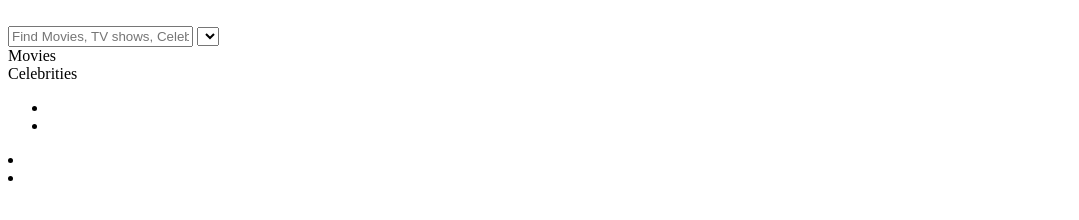
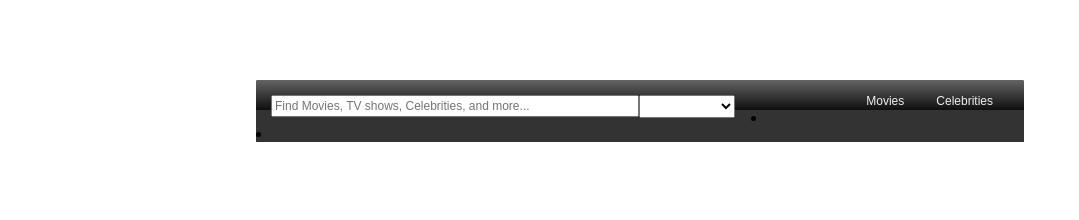
Before and after one commit to rnoelle/dmdb, a plain HTML site: page public/index.html in a window 1280 px wide. Shown: the whole page, without its empty margins (0-1079 px from the left). Drawn offline with Linux system fonts and the light colour scheme.

Commit message:
started styling, pulled sprite

```diff
--- a/public/index.html
+++ b/public/index.html
@@ -2,13 +2,15 @@
 <html ng-app="dmdb">
   <head>
     <meta charset="utf-8">
+    <link rel="stylesheet" href="./styles/reset.css">
+    <link rel="stylesheet" href="./styles/style.css">
     <title>DMDb - Movies and more</title>
   </head>
   <body ng-controller="mainCtrl">
     <main>
+
       <header>
         <div class="logo">
-          <img src="" alt="">
         </div>
         <div class="search">
           <input type="text" ng-model="searchTerm" placeholder="Find Movies, TV shows, Celebrities, and more...">
@@ -18,10 +20,10 @@
         </div>
         <div class="links">
           <div ng-click="getMovies()">
-            Movies
+            <h3>Movies</h3>
           </div>
           <div>
-            Celebrities
+            <h3>Celebrities</h3>
           </div>
         </div>
       </header>
--- /dev/null
+++ b/public/styles/reset.css
@@ -0,0 +1,43 @@
+html, body, div, span, applet, object, iframe,
+h1, h2, h3, h4, h5, h6, p, blockquote, pre,
+a, abbr, acronym, address, big, cite, code,
+del, dfn, em, img, ins, kbd, q, s, samp,
+small, strike, strong, sub, sup, tt, var,
+b, u, i, center,
+dl, dt, dd, ol, ul, li,
+fieldset, form, label, legend,
+table, caption, tbody, tfoot, thead, tr, th, td,
+article, aside, canvas, details, embed,
+figure, figcaption, footer, header, hgroup,
+menu, nav, output, ruby, section, summary,
+time, mark, audio, video {
+	margin: 0;
+	padding: 0;
+	border: 0;
+	font-size: 100%;
+	font: inherit;
+	vertical-align: baseline;
+}
+/* HTML5 display-role reset for older browsers */
+article, aside, details, figcaption, figure,
+footer, header, hgroup, menu, nav, section {
+	display: block;
+}
+body {
+	line-height: 1;
+}
+ol, ul {
+	list-style: none;
+}
+blockquote, q {
+	quotes: none;
+}
+blockquote:before, blockquote:after,
+q:before, q:after {
+	content: '';
+	content: none;
+}
+table {
+	border-collapse: collapse;
+	border-spacing: 0;
+}
--- a/public/styles/style.css
+++ b/public/styles/style.css
@@ -1,3 +1,47 @@
+* {
+  font-family: sans-serif;
+}
+
+body {
+  padding-top: 10vh;
+}
+main {
+  background: #333333;
+  max-width: 1008px;
+  width: 60vw;
+  margin: auto;
+  border-top-right-radius: 2px;
+  border-top-left-radius: 2px;
+}
 header {
   background: linear-gradient(to bottom, #646464 0%,#0e0e0e 100%);
+  padding: 15px;
+  border-top-right-radius: 2px;
+  border-top-left-radius: 2px;
 }
+.search {
+  width: 65%;
+}
+.search input[type="text"]   {
+  width: 75%;
+  font-size: .75rem;
+  float: left;
+  padding: 2px;
+}
+select {
+  width: 20%;
+  padding: 2px;
+  height: 100%;
+}
+.logo, .search, select {
+  float: left;
+}
+.links {
+  float: right;
+  display: flex;
+}
+.links div {
+  padding: 0 1rem;
+  font-size: .75rem;
+  color: #efefef;
+}
```
Also changed, not shown: public/assets/navbar_sprite.png (added).
